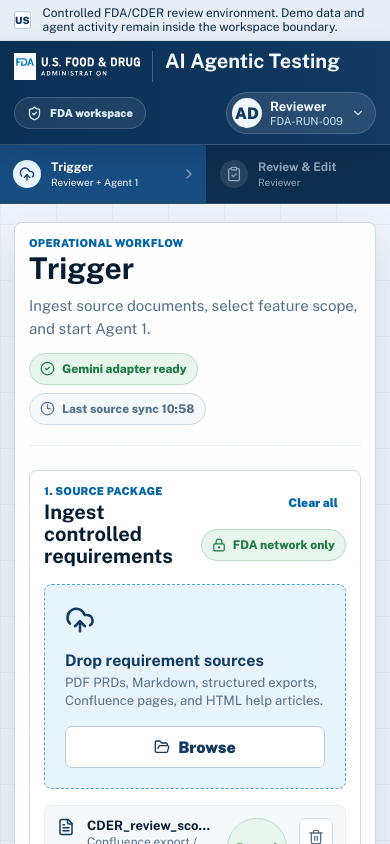
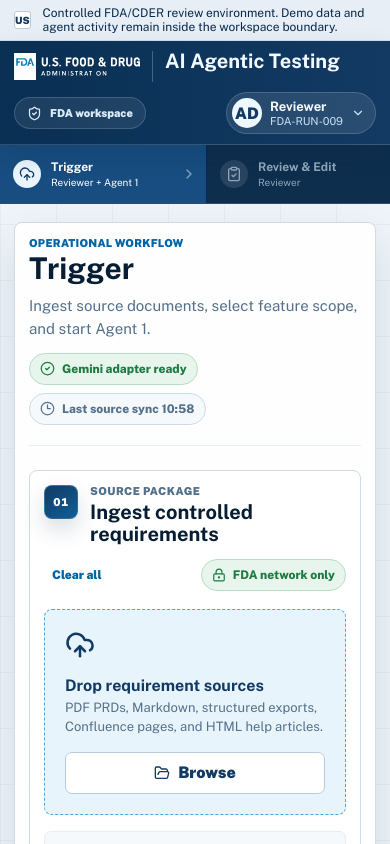
Before and after one commit to aldrinstellus/c-fda-ai-testing, a Next.js app: page / in a window 390 px wide. Shown: the top 844 px of the page. Built offline with nearby package versions, Linux system fonts and the light colour scheme.

Commit message:
Improve trigger step headers

```diff
--- a/app/globals.css
+++ b/app/globals.css
@@ -842,6 +842,39 @@
   margin-bottom: var(--space-4);
 }
 
+.triggerStepHeader {
+  display: grid;
+  grid-template-columns: 40px minmax(0, 1fr);
+  align-items: start;
+  gap: var(--space-3);
+  min-width: 0;
+}
+
+.triggerStepNumber {
+  display: inline-grid;
+  place-items: center;
+  width: 40px;
+  height: 40px;
+  color: #ffffff;
+  background: linear-gradient(145deg, var(--navy), #0f5f97);
+  border: 1px solid rgba(255, 255, 255, 0.18);
+  border-radius: 10px;
+  box-shadow: 0 10px 22px rgba(12, 43, 74, 0.16);
+  font-size: 12px;
+  font-weight: 900;
+  font-variant-numeric: tabular-nums;
+  letter-spacing: 0.02em;
+}
+
+.triggerStepHeader .eyebrow {
+  color: var(--muted);
+  letter-spacing: 0.04em;
+}
+
+.triggerStepHeader h3 {
+  margin-top: 3px;
+}
+
 .panelHeading h3,
 .generationDock h3 {
   margin-top: var(--space-1);
@@ -2033,6 +2066,28 @@
     padding: 14px;
   }
 
+  .triggerScreen .panelHeading {
+    align-items: stretch;
+    flex-direction: column;
+    gap: var(--space-3);
+  }
+
+  .triggerScreen .buttonCluster,
+  .triggerScreen .panelHeadingActions {
+    justify-content: space-between;
+  }
+
+  .triggerStepHeader {
+    grid-template-columns: 34px minmax(0, 1fr);
+  }
+
+  .triggerStepNumber {
+    width: 34px;
+    height: 34px;
+    border-radius: 8px;
+    font-size: 11px;
+  }
+
   .dropZone,
   .documentRow,
   .executionRow {
--- a/components/fda-ai-testing-app.tsx
+++ b/components/fda-ai-testing-app.tsx
@@ -361,9 +361,12 @@
       <div className="triggerScreen">
         <section className="workPanel sourcePanel">
           <div className="panelHeading">
-            <div>
-              <span className="eyebrow">1. Source package</span>
-              <h3>Ingest controlled requirements</h3>
+            <div className="triggerStepHeader">
+              <span className="triggerStepNumber">01</span>
+              <div>
+                <span className="eyebrow">Source package</span>
+                <h3>Ingest controlled requirements</h3>
+              </div>
             </div>
             <div className="panelHeadingActions">
               <button
@@ -457,9 +460,12 @@
 
         <section className="workPanel scopePanel">
           <div className="panelHeading">
-            <div>
-              <span className="eyebrow">2. Feature scope</span>
-              <h3>{selectedFeatureCount} selected for generation</h3>
+            <div className="triggerStepHeader">
+              <span className="triggerStepNumber">02</span>
+              <div>
+                <span className="eyebrow">Feature scope</span>
+                <h3>{selectedFeatureCount} selected for generation</h3>
+              </div>
             </div>
             <div className="buttonCluster">
               <button
@@ -507,8 +513,13 @@
 
         <section className="generationDock">
           <div className="generationSummary">
-            <span className="eyebrow">3. Generation job</span>
-            <h3>Agent 1 preflight</h3>
+            <div className="triggerStepHeader">
+              <span className="triggerStepNumber">03</span>
+              <div>
+                <span className="eyebrow">Generation job</span>
+                <h3>Agent 1 preflight</h3>
+              </div>
+            </div>
             <p>Grammar validation, dedupe, coverage analysis, version tracking, and stale test impact detection are enabled.</p>
           </div>
           <label className="fieldStack contextField generationContext">
```
